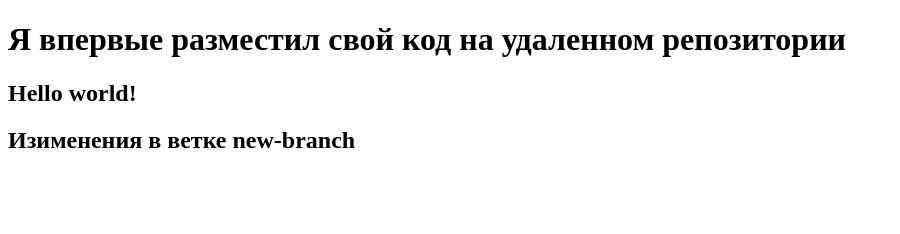
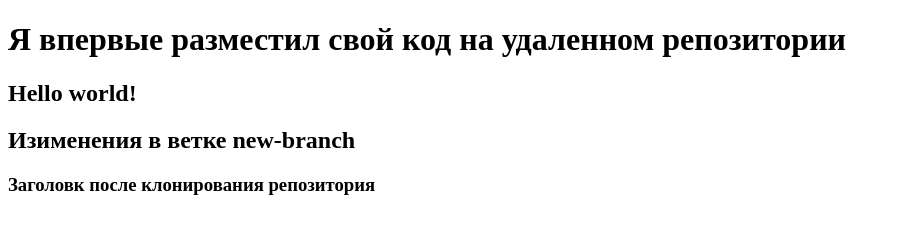
Before and after one commit to saNYAunbrain/new-repo, a plain HTML site: page index.html in a window 1280 px wide. Shown: the whole page, without its empty margins (0-900 px from the left). Drawn offline with Linux system fonts and the light colour scheme.

Commit message:
Commit after cloning

```diff
--- a/index.html
+++ b/index.html
@@ -9,5 +9,6 @@
     <h1>Я впервые разместил свой код на удаленном репозитории</h1>
     <h2>Hello world!</h2>
     <h2>Изименения в ветке new-branch</h2>
+    <h3>Заголовк после клонирования репозитория</h3>
 </body>
 </html>
```
